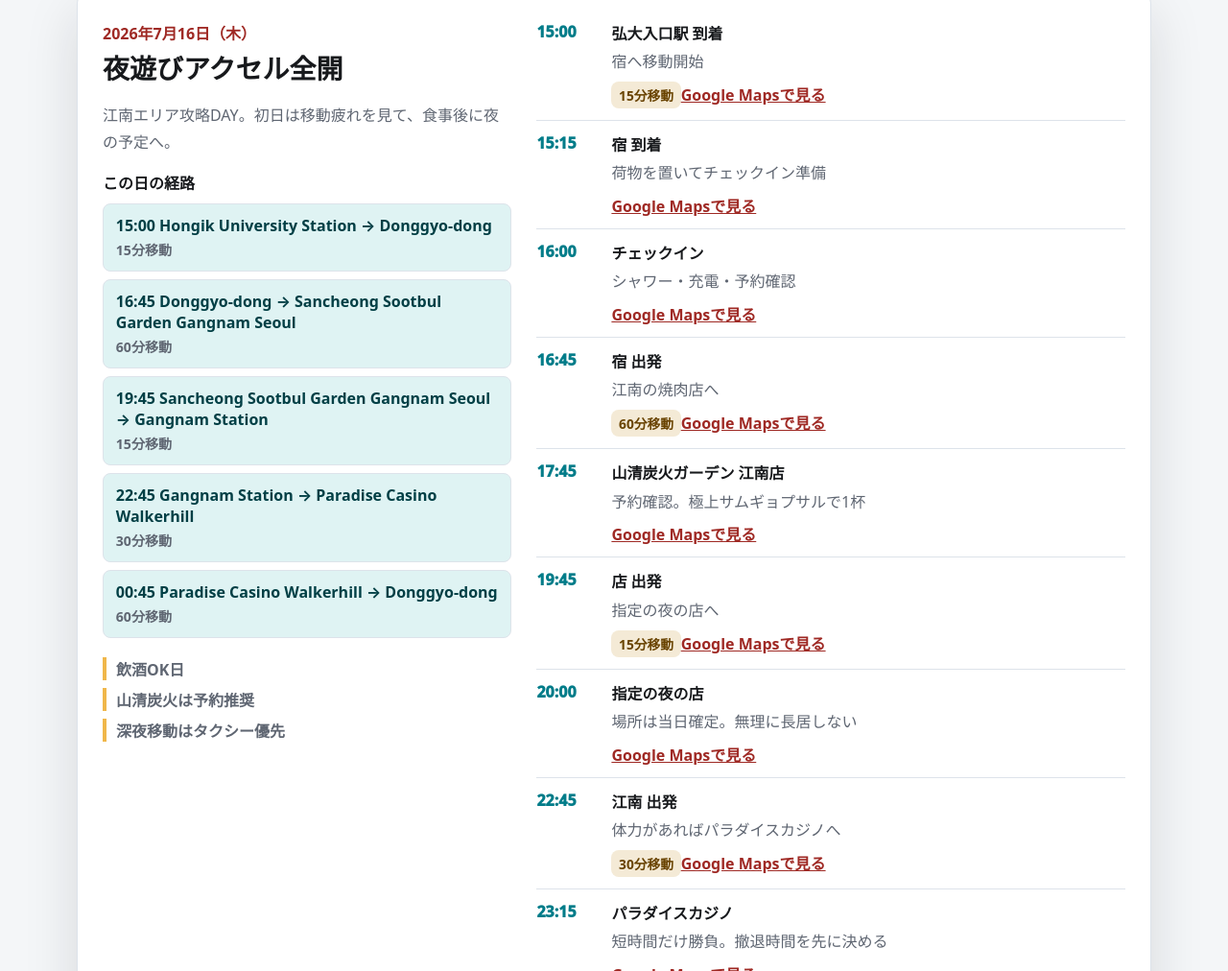
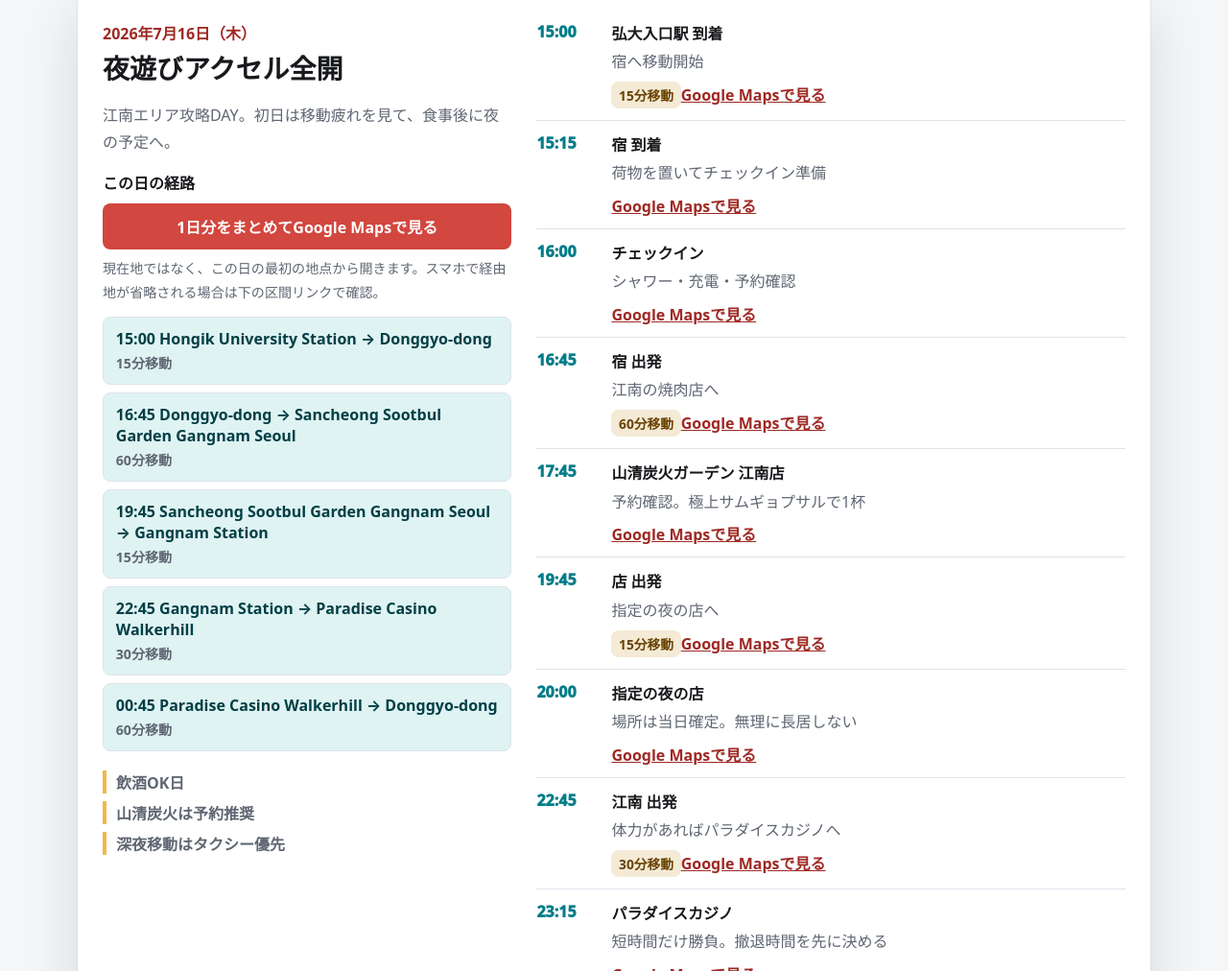
Before and after one commit to taro1025/korea-trip-shiori, a website: page index.html in a window 1280 px wide. Shown: the part 1107-2119 px from the top of the page at 96% size. Drawn offline with Linux system fonts and the light colour scheme.

Commit message:
Add full-day Google Maps route links

```diff
--- a/assets/app.js
+++ b/assets/app.js
@@ -1,5 +1,7 @@
 const data = window.TRIP_DATA;
 const $ = (selector) => document.querySelector(selector);
+const MAX_WAYPOINTS = 9;
+const MAX_ROUTE_STOPS = MAX_WAYPOINTS + 2;
 
 function mapUrl(item) {
   if (!item.to) {
@@ -16,6 +18,31 @@ function directionUrl(origin, destination, mode) {
     travelmode: mode,
   });
   return `https://www.google.com/maps/dir/?${params.toString()}`;
+}
+
+function dayRouteUrl(events) {
+  const stops = routeStops(events).slice(0, MAX_ROUTE_STOPS);
+  if (stops.length < 2) return mapUrl({ from: stops[0] || data.base });
+  const params = new URLSearchParams({
+    api: "1",
+    origin: stops[0],
+    destination: stops[stops.length - 1],
+  });
+  const waypoints = stops.slice(1, -1);
+  if (waypoints.length) params.set("waypoints", waypoints.join("|"));
+  return `https://www.google.com/maps/dir/?${params.toString()}`;
+}
+
+function routeStops(events) {
+  const stops = events.flatMap((item) => [item.from, item.to].filter(Boolean));
+  return stops.filter((stop, index) => stop !== stops[index - 1]);
+}
+
+function routeHint(events) {
+  if (routeStops(events).length > MAX_ROUTE_STOPS) {
+    return `Google Mapsの上限に合わせ、最初の${MAX_ROUTE_STOPS}地点まで開きます。`;
+  }
+  return "現在地ではなく、この日の最初の地点から開きます。スマホで経由地が省略される場合は下の区間リンクで確認。";
 }
 
 function encode(value) {
@@ -44,6 +71,7 @@ function showDay(dayId) {
   $("#dayDate").textContent = day.date;
   $("#dayTitle").textContent = day.title;
   $("#dayTheme").textContent = day.theme;
+  renderDayRouteAll(day.events);
   renderDayRoutes(day.events);
   renderNotes(day.notes);
   renderTimeline(day.events);
@@ -88,6 +116,13 @@ function timelineHtml(item) {
 
 function routeLink(item) {
   return `<a class="route-link" href="${mapUrl(item)}" target="_blank" rel="noreferrer">Google Mapsで見る</a>`;
+}
+
+function renderDayRouteAll(events) {
+  const link = $("#dayRouteAll");
+  link.href = dayRouteUrl(events);
+  link.hidden = routeStops(events).length < 2;
+  $("#dayRouteHint").textContent = routeHint(events);
 }
 
 function renderDayRoutes(events) {
--- a/assets/styles.css
+++ b/assets/styles.css
@@ -256,6 +256,28 @@ a {
   font-size: 1rem;
 }
 
+.day-route-all {
+  display: inline-flex;
+  width: 100%;
+  min-height: 44px;
+  align-items: center;
+  justify-content: center;
+  border-radius: 8px;
+  background: var(--red);
+  padding: 0.78rem 0.9rem;
+  color: #fff;
+  font-weight: 900;
+  text-align: center;
+  text-decoration: none;
+}
+
+.day-routes__hint {
+  margin: 8px 0 12px;
+  color: var(--muted);
+  font-size: 0.88rem;
+  line-height: 1.55;
+}
+
 .day-route-list {
   display: grid;
   gap: 8px;
--- a/index.html
+++ b/index.html
@@ -8,7 +8,7 @@
       content="2026年7月16日から20日までの韓国男旅しおり。日別予定、移動時間、Google Maps経路をまとめています。"
     />
     <title>韓国男旅のしおり</title>
-    <link rel="stylesheet" href="assets/styles.css?v=20260612-route-segments" />
+    <link rel="stylesheet" href="assets/styles.css?v=20260616-full-day-route" />
   </head>
   <body>
     <header class="hero" id="top">
@@ -66,6 +66,10 @@
               <p id="dayTheme"></p>
               <div class="day-routes" id="dayRoutes">
                 <h4>この日の経路</h4>
+                <a class="day-route-all" id="dayRouteAll" target="_blank" rel="noreferrer">
+                  1日分をまとめてGoogle Mapsで見る
+                </a>
+                <p class="day-routes__hint" id="dayRouteHint"></p>
                 <div class="day-route-list" id="dayRouteList"></div>
               </div>
               <ul id="dayNotes"></ul>
@@ -102,7 +106,7 @@
       <a href="#top">上へ戻る</a>
     </footer>
 
-    <script src="assets/itinerary.js?v=20260612-route-segments" defer></script>
-    <script src="assets/app.js?v=20260612-route-segments" defer></script>
+    <script src="assets/itinerary.js?v=20260616-full-day-route" defer></script>
+    <script src="assets/app.js?v=20260616-full-day-route" defer></script>
   </body>
 </html>
```
Also changed, not shown: scripts/check-site.js (+19 -1 lines), README.md.
